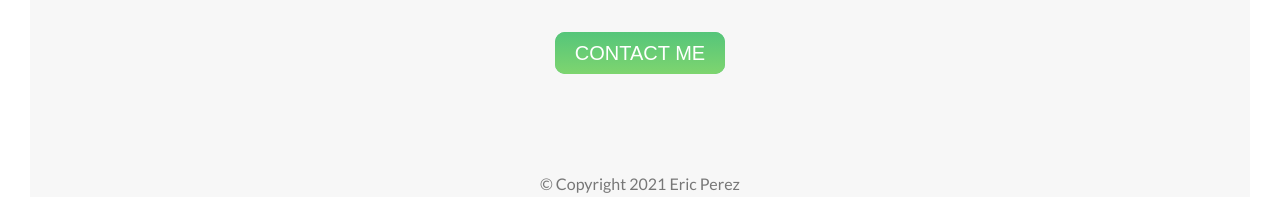
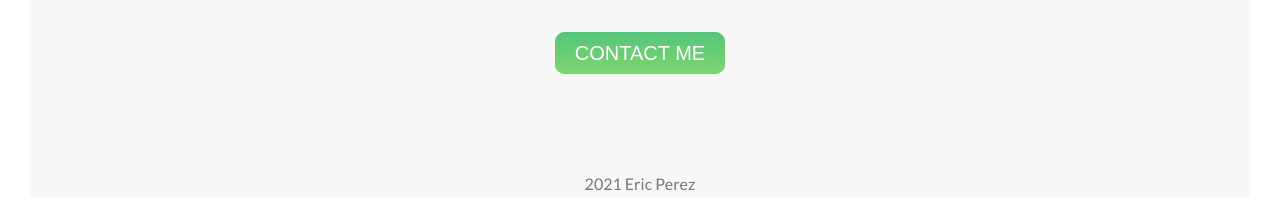
Before and after one commit to eric1132/profile, a plain HTML site: page index.html in a window 1280 px wide. Shown: the part 2370-2594 px from the top of the page. Drawn offline with Linux system fonts and the light colour scheme.

Commit message:
Add files via upload

```diff
--- a/index.html
+++ b/index.html
@@ -124,7 +124,7 @@
         </p>
 
         <p class="paragraph-touchs">
-          © Copyright 2021 Eric Perez
+          2021 Eric Perez
           </p>
 </section>
 
```
